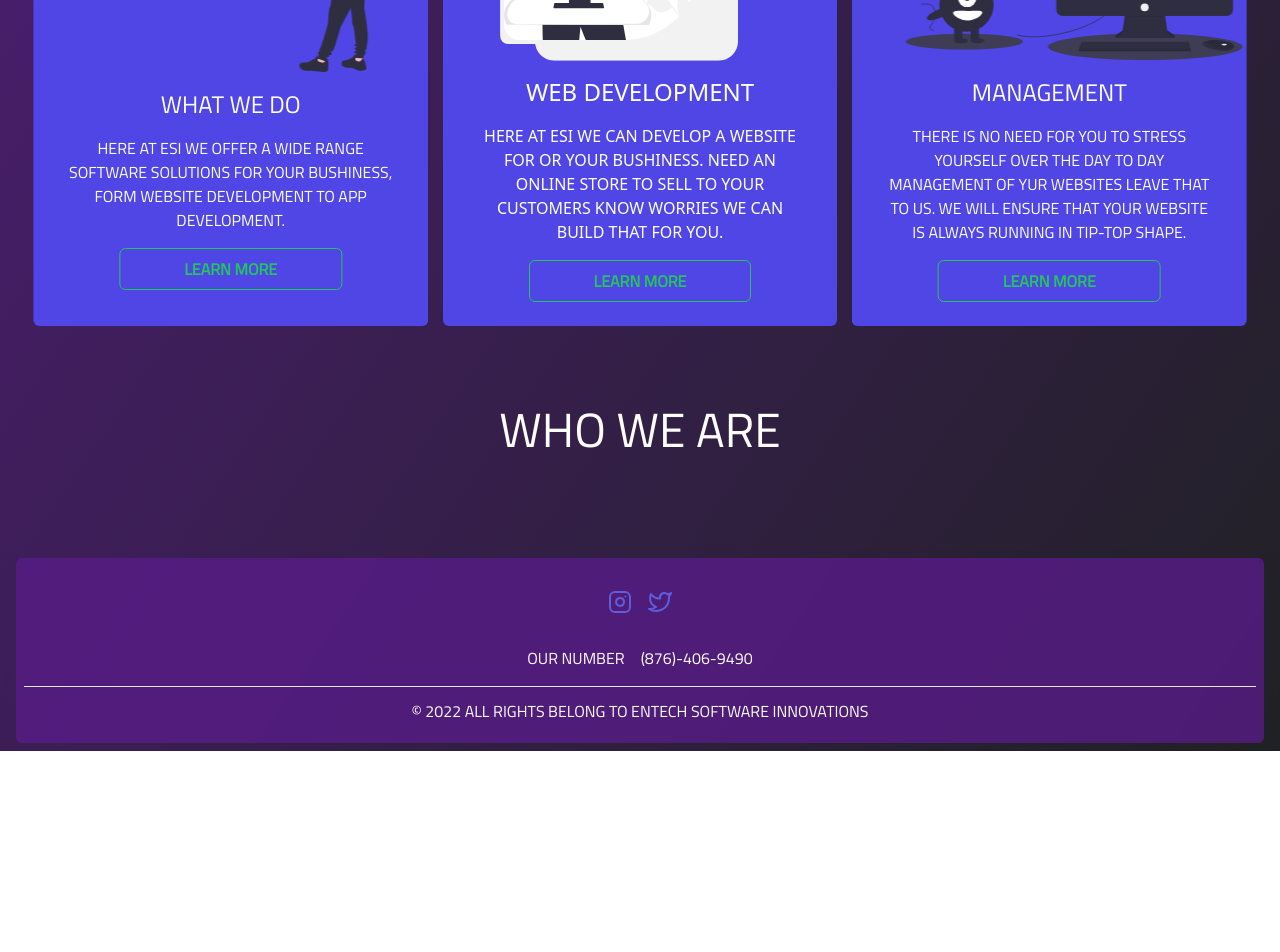
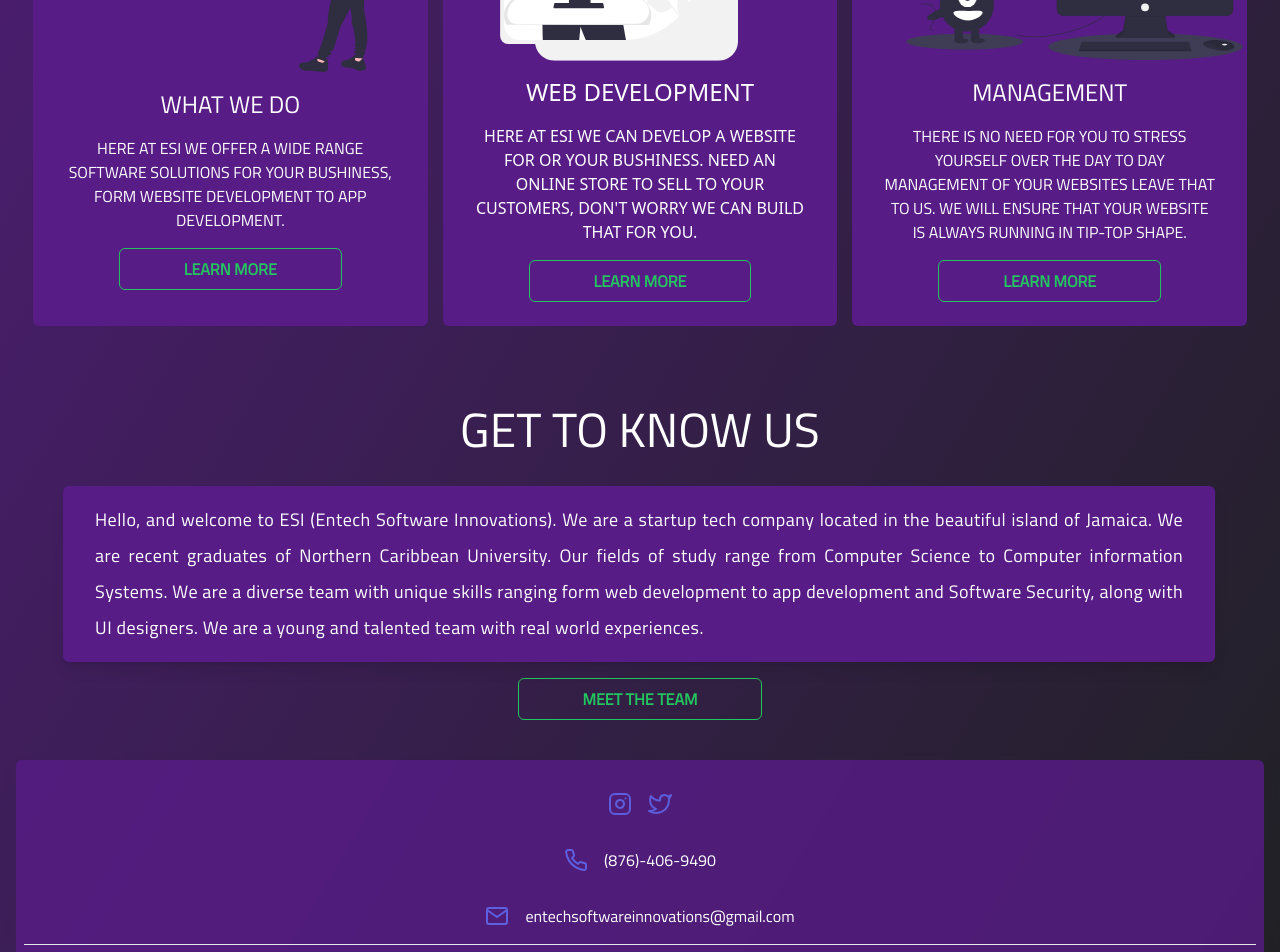
Before and after one commit to ChromeMatic/ESI, a Vue app: page / in a window 1280 px wide. Shown: the part 1140-2092 px from the top of the page. Before the commit the page ends 1891 px from the top, so only its background shows below. Built offline with nearby package versions, Linux system fonts and the light colour scheme.

Commit message:
additional changes made.

```diff
--- a/src/App.vue
+++ b/src/App.vue
@@ -8,8 +8,8 @@
 
 <template>
   <div
-   :class="darkMode.isDark ? 'bg-darkMode'
-   :'transition-all duration-75 bg-gradient-to-tl from-darkMode to-purple-900'"
+   :class="darkMode.isDark ? 'bg-darkMode '
+   :'transition-all duration-100 bg-gradient-to-tl from-darkMode to-purple-900'"
   >
     <Navbar/>
     <router-view v-slot="{ Component }">
--- a/src/components/footer.vue
+++ b/src/components/footer.vue
@@ -4,10 +4,10 @@
 </script>
 
 <template>
- <div class="lg:px-4 px-2 py-2 w-full flex flex-col space-y-2 BlurFill bg-opacity-50">
+ <div class="lg:px-4 px-2 py-2 w-full flex flex-col space-y-1 BlurFill bg-opacity-50">
 
     <div
-     :class="darkMode.isDark ? 'bg-innerDark' : 'transition-all duration-75 bg-purple-900'"
+     :class="darkMode.isDark ? 'bg-innerDark transition-all' : 'transition-all bg-purple-900'"
      class="rounded-md  bg-opacity-80 BlurFill w-full px-2 py-4 flex flex-col"
     >
 
@@ -15,12 +15,19 @@
          <a href="https://www.instagram.com/esi_ja876/" target="_blank">
             <img src="../assets/instagram.svg">
          </a>
-         <img src="../assets/twitter.svg" alt="">
+         <a href="https://twitter.com/EntechSoftware" target="_blank">
+            <img src="../assets/twitter.svg" alt="">
+         </a>
       </div>
 
-      <div class="flex space-x-4 justify-center items-center w-full py-4 font-TW uppercase text-white">
-         <h1>Our number</h1>
+      <div class="flex space-x-4 justify-center items-center w-full py-4 font-TW capitalize text-white">
+         <img src="../assets/phone.svg"/>
          <h1>(876)-406-9490</h1>
+      </div>
+
+       <div class="flex space-x-4 justify-center items-center w-full py-4 font-TW text-white">
+         <img src="../assets/mail.svg"/>
+         <h1>entechsoftwareinnovations@gmail.com</h1>
       </div>
 
       <hr class="w-full p-0 bg-white"/>
--- a/src/components/navbar.vue
+++ b/src/components/navbar.vue
@@ -21,7 +21,7 @@
     <div class="lg:px-4 px-2 py-2 sticky top-0 z-50 w-full flex flex-col space-y-2 BlurFill bg-opacity-50">
 
         <nav
-         :class="darkMode.isDark ? 'bg-innerDark':'transition-all duration-75 bg-purple-800' "
+         :class="darkMode.isDark ? 'bg-innerDark transition-all':'transition-all bg-purple-800' "
          class="w-full px-8 py-4 rounded-md  text-white space-x-4 bg-opacity-80
          BlurFill flex justify-between items-center"
         >
--- a/src/pages/About.vue
+++ b/src/pages/About.vue
@@ -3,14 +3,14 @@
 </script>
 
 <template>
-  <div class="flex flex-col space-y-2 font-TW">
+  <div class="flex flex-col space-y-2 font-TW min-h-screen">
 
-    <div class="flex justify-center items-center py-4 font-TW text-white space-x-2">
+    <div class="flex justify-center items-center py-4 text-white space-x-2">
       <img v-motion="motion1" class="w-full lg:h-128 h-64" src="../assets/undraw_pair_programming_re_or4x.svg">
     </div>
 
-    <h1 class="uppercase text-center lg:text-6xl text-4xl text-white">
-      About US
+    <h1 class="uppercase text-center lg:text-6xl text-4xl text-white font-TW">
+      Meet the team
     </h1>
 
   </div>
--- a/src/pages/home.vue
+++ b/src/pages/home.vue
@@ -6,6 +6,7 @@
  const darkMode = UseThemeStore();
  const nav = useRouter();
  function toServices(){ nav.push('/services')}
+ function toAboutUs(){nav.push('/about')}
 </script>
 
 <template>
@@ -26,8 +27,8 @@
          class="lg:text-6xl text-3xl text-white uppercase font-TW text-center">
             welcome to entech software innovations
          </h1>
-         <p class="text-white uppercase font-TW text-center text-2xl">
-           need a website for you or your bushiness? Know need to worry
+         <p class="text-white capitalize font-TW text-center text-2xl">
+           need a website for you or your bushiness? no worry
            leave the heavy lifting to us.
          </p>
       </div>
@@ -44,7 +45,7 @@
 
          <div
           v-motion="slideLeft"
-          :class="darkMode.isDark ? 'bg-innerDark':'transition-all duration-100 bg-indigo-600' "
+          :class="darkMode.isDark ? 'bg-innerDark transition-all':'transition-all bg-purple-900' "
           class="w-full py-2 rounded-md flex flex-col justify-center items-center
           text-white"
          >
@@ -68,7 +69,7 @@
          </div>
 
          <div
-          :class="darkMode.isDark ? 'bg-innerDark':'transition-all duration-100 bg-indigo-600' "
+          :class="darkMode.isDark ? 'bg-innerDark transition-all':'transition-all bg-purple-900' "
           class="w-full py-2 rounded-md flex flex-col justify-center items-center text-white"
          >
           <img v-motion="motion2" src="../assets/undraw_dev_productivity_re_fylf.svg" class="w-full h-60" alt="">
@@ -76,7 +77,7 @@
             <h1 class="uppercase text-2xl">web development</h1>
             <p class="uppercase text-center">
               here at ESI we can develop a website for or your bushiness. Need an online store to
-              sell to your customers know worries we can build that for you.
+              sell to your customers, don't worry we can build that for you.
             </p>
              <button
              @click="toServices"
@@ -92,7 +93,7 @@
 
          <div
           v-motion="slideRight"
-          :class="darkMode.isDark ? 'bg-innerDark':'transition-all duration-100 bg-indigo-600' "
+          :class="darkMode.isDark ? 'bg-innerDark transition-all':'transition-all bg-purple-900' "
           class="w-full py-2 rounded-md flex flex-col justify-center items-center text-white"
          >
           <img
@@ -103,7 +104,7 @@
           <div class="w-full py-4 px-8 flex flex-col space-y-4 justify-center items-center font-TW">
             <h1 class="uppercase text-2xl">Management</h1>
             <p class="uppercase text-center">
-              There is no need for you to stress yourself over the day to day management of yur websites
+              There is no need for you to stress yourself over the day to day management of your websites
               leave that to us. We will ensure that your website is always running in tip-top shape.
             </p>
              <button
@@ -120,11 +121,37 @@
 
       </div>
 
-      <div class="flex flex-col justify-center items-center py-4 lg:px-8 px-4">
+      <div class="flex flex-col justify-center items-center space-y-4 py-4 lg:px-8 px-4 lg:mt-12 mt-4">
 
-        <h1 class="text-5xl uppercase text-white font-TW lg:py-16 py-8">
-          who we are
+        <h1 class="text-5xl uppercase text-white font-TW lg:py-4 py-4">
+          Get to Know us
         </h1>
+
+        <div
+          :class="darkMode.isDark ? 'bg-innerDark ' : 'bg-purple-900' "
+          class="rounded-md lg:py-4 py-2 lg:px-8 px-4 shadow-lg text-white"
+          v-motion="motion1"
+        >
+          <p
+           class="font-TW  text-lg lg:tracking-wide tracking-normal leading-loose subpixel-antialiased text-justify"
+          >
+            Hello, and welcome to ESI (Entech Software Innovations). We are a startup tech
+            company located in the beautiful island of Jamaica. We are recent graduates of Northern
+            Caribbean University. Our fields of study range from Computer Science to Computer information
+            Systems. We are a diverse team with unique skills ranging form web development to app development
+            and Software Security, along with UI designers. We are a young and talented team with real world
+            experiences.
+          </p>
+        </div>
+
+        <button
+         @click="toAboutUs"
+         :class="darkMode.isDark ? 'text-indigo-500 border-indigo-500':'text-green-500 border-green-500' "
+         class="uppercase font-TW bg-transparent font-semibold
+         hover:text-white py-2 px-16 border hover:border-white rounded-md transition-all"
+        >
+          meet the team
+        </button>
 
       </div>
 
```
Also changed, not shown: src/assets/mail.svg (added), src/assets/phone.svg (added).
